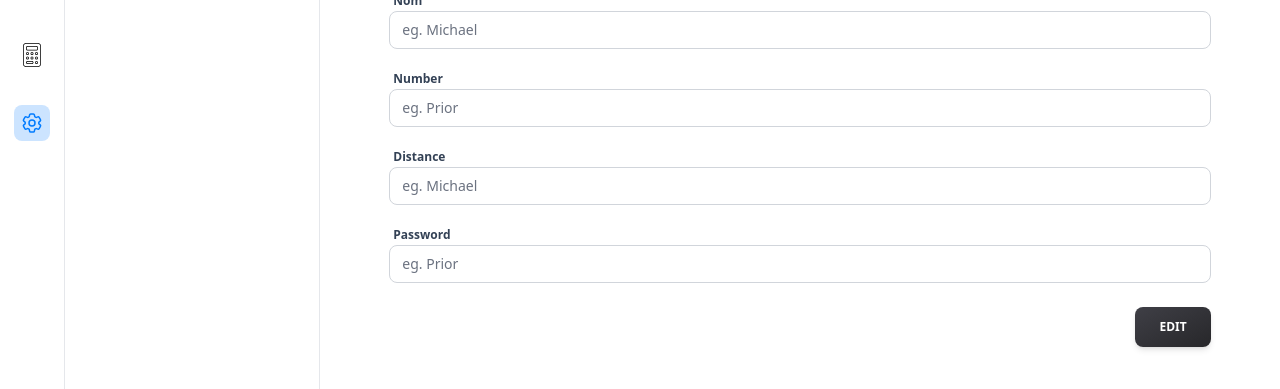
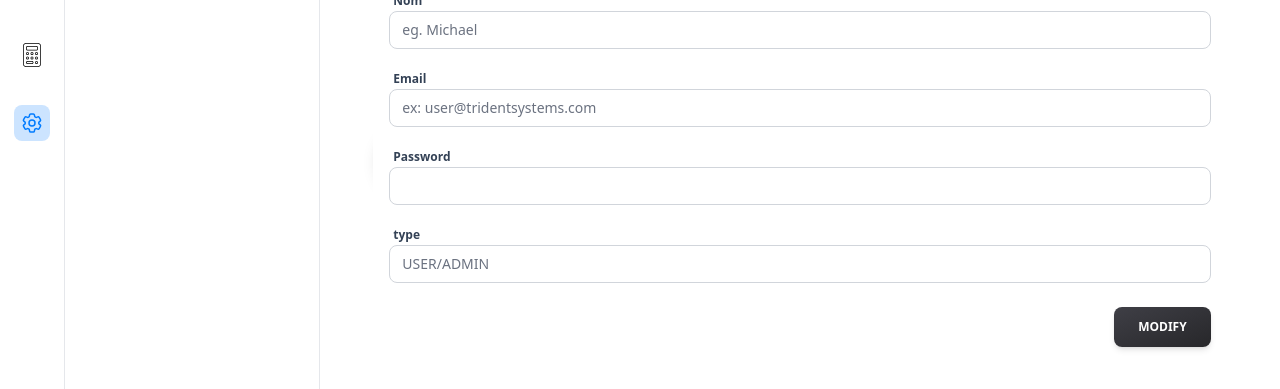
Before and after one commit to Yvesei/MainDASH, a Vue app in the folder client/: page /settings in a window 1280 px wide. Shown: the part 255-644 px from the top of the page. Built offline with nearby package versions, Linux system fonts and the light colour scheme; no server answers; sample sign-in values are in the browser's storage; the HTML template or start-up script is replaced by a standard one.

Commit message:
needs JWT

```diff
--- a/client/src/components/Settings.vue
+++ b/client/src/components/Settings.vue
@@ -1,5 +1,33 @@
 <template>
   <form class="relative w-2/3 flex mt-6">
+    <!-- component -->
+
+    <div
+      class="flex flex-row items-center justify-center bg-grey-lighter round"
+      style="flex-direction: column"
+    >
+      <label
+        class="flex flex-col items-center px-6 py-6 mb-4 mt-8 bg-white text-blue rounded-full shadow-lg tracking-wide uppercase border border-blue cursor-pointer hover:bg-blue hover:text-white"
+      >
+        <svg
+          class="w-8 h-8"
+          fill="currentColor"
+          xmlns="http://www.w3.org/2000/svg"
+          viewBox="0 0 20 20"
+        >
+          <path
+            d="M16.88 9.1A4 4 0 0 1 16 17H5a5 5 0 0 1-1-9.9V7a3 3 0 0 1 4.52-2.59A4.98 4.98 0 0 1 17 8c0 .38-.04.74-.12 1.1zM11 11h3l-4-4-4 4h3v3h2v-3z"
+          />
+        </svg>
+
+        <input type="file" class="hidden" />
+      </label>
+      <label
+        class="mb-2 ml-1 text-xs font-bold text-slate-700 dark:text-white/80"
+        for="First Name"
+        >Profile</label
+      >
+    </div>
     <div
       active=""
       form="user"
@@ -68,6 +96,7 @@
               >Nom</label
             >
             <input
+              v-model="name"
               type="text"
               name="First Name"
               placeholder="eg. Michael"
@@ -79,13 +108,14 @@
           <div class="w-full max-w-full px-3 mt-4 flex-0 sm:mt-0">
             <label
               class="mb-2 ml-1 text-xs font-bold text-slate-700 dark:text-white/80"
-              for="Last Name"
-              >Number</label
+              for="email"
+              >Email</label
             >
             <input
+              v-model="email"
               type="text"
-              name="Last Name"
-              placeholder="eg. Prior"
+              name="email"
+              placeholder="ex: user@tridentsystems.com"
               class="focus:shadow-primary-outline dark:bg-slate-850 dark:placeholder:text-white/80 dark:text-white/80 text-sm leading-5.6 ease block w-full appearance-none rounded-lg border border-solid border-gray-300 bg-white bg-clip-padding px-3 py-2 font-normal text-gray-700 outline-none transition-all placeholder:text-gray-500 focus:border-blue-500 focus:outline-none"
             />
           </div>
@@ -94,13 +124,13 @@
           <div class="w-full max-w-full px-3 flex-0">
             <label
               class="mb-2 ml-1 text-xs font-bold text-slate-700 dark:text-white/80"
-              for="First Name"
-              >Distance</label
+              for="password"
+              >Password</label
             >
             <input
-              type="text"
-              name="First Name"
-              placeholder="eg. Michael"
+              v-model="password"
+              type="password"
+              name="password"
               class="focus:shadow-primary-outline dark:bg-slate-850 dark:placeholder:text-white/80 dark:text-white/80 text-sm leading-5.6 ease block w-full appearance-none rounded-lg border border-solid border-gray-300 bg-white bg-clip-padding px-3 py-2 font-normal text-gray-700 outline-none transition-all placeholder:text-gray-500 focus:border-blue-500 focus:outline-none"
             />
           </div>
@@ -109,25 +139,28 @@
           <div class="w-full max-w-full px-3 mt-4 flex-0 sm:mt-0">
             <label
               class="mb-2 ml-1 text-xs font-bold text-slate-700 dark:text-white/80"
-              for="Last Name"
-              >Password</label
+              for="role"
+              >type</label
             >
             <input
-              type="password"
-              name="Last Name"
-              placeholder="eg. Prior"
+              v-model="role"
+              type="text"
+              name="role"
+              placeholder="USER/ADMIN"
               class="focus:shadow-primary-outline dark:bg-slate-850 dark:placeholder:text-white/80 dark:text-white/80 text-sm leading-5.6 ease block w-full appearance-none rounded-lg border border-solid border-gray-300 bg-white bg-clip-padding px-3 py-2 font-normal text-gray-700 outline-none transition-all placeholder:text-gray-500 focus:border-blue-500 focus:outline-none"
             />
           </div>
         </div>
-        <div class="flex mt-6">
+        <div class="flex mt-6 justify-between">
           <button
+            @click="editUser()"
             type="button"
             aria-controls="address"
             next-form-btn=""
+            href="javascript:;"
             class="inline-block px-6 py-3 mb-0 ml-auto text-xs font-bold text-right text-white uppercase align-middle transition-all ease-in border-0 rounded-lg shadow-md cursor-pointer hover:-translate-y-px active:opacity-85 hover:shadow-xs dark:bg-gradient-to-tl dark:from-slate-750 dark:to-gray-850 bg-gradient-to-tl from-zinc-800 to-zinc-700 leading-pro tracking-tight-rem bg-150 bg-x-25"
           >
-            Edit
+            Modify
           </button>
         </div>
       </div>
@@ -136,9 +169,20 @@
 </template>
 
 <script>
+import axios from "axios";
+
 export default {
-  props: {},
-  methods: {},
+  methods: {
+    editUser() {
+      const response = axios.patch("users/", {
+        id: this.id,
+        name: this.name,
+        email: this.email,
+        password: this.password,
+        role: this.role,
+      });
+    },
+  },
   data() {
     return {};
   },
```
